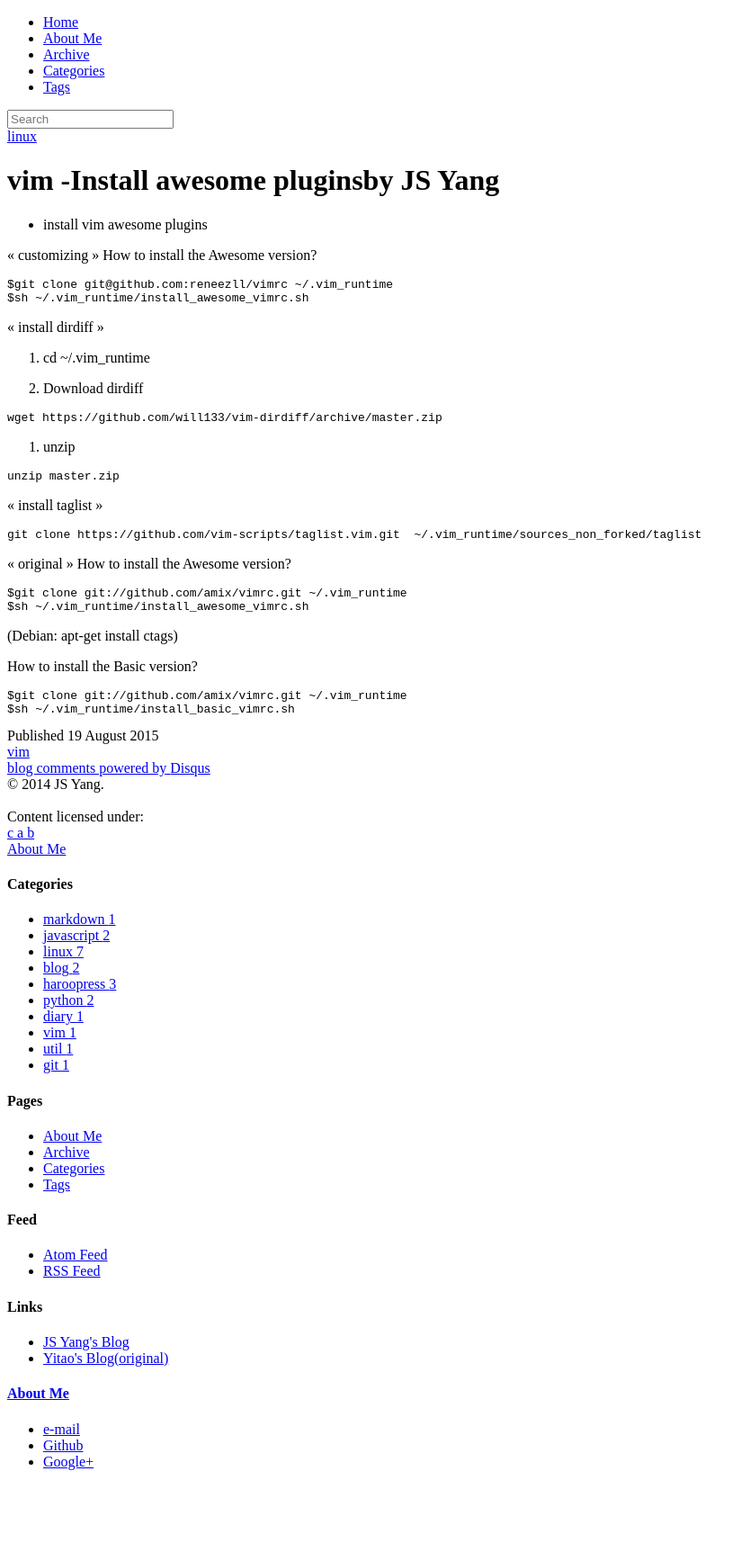
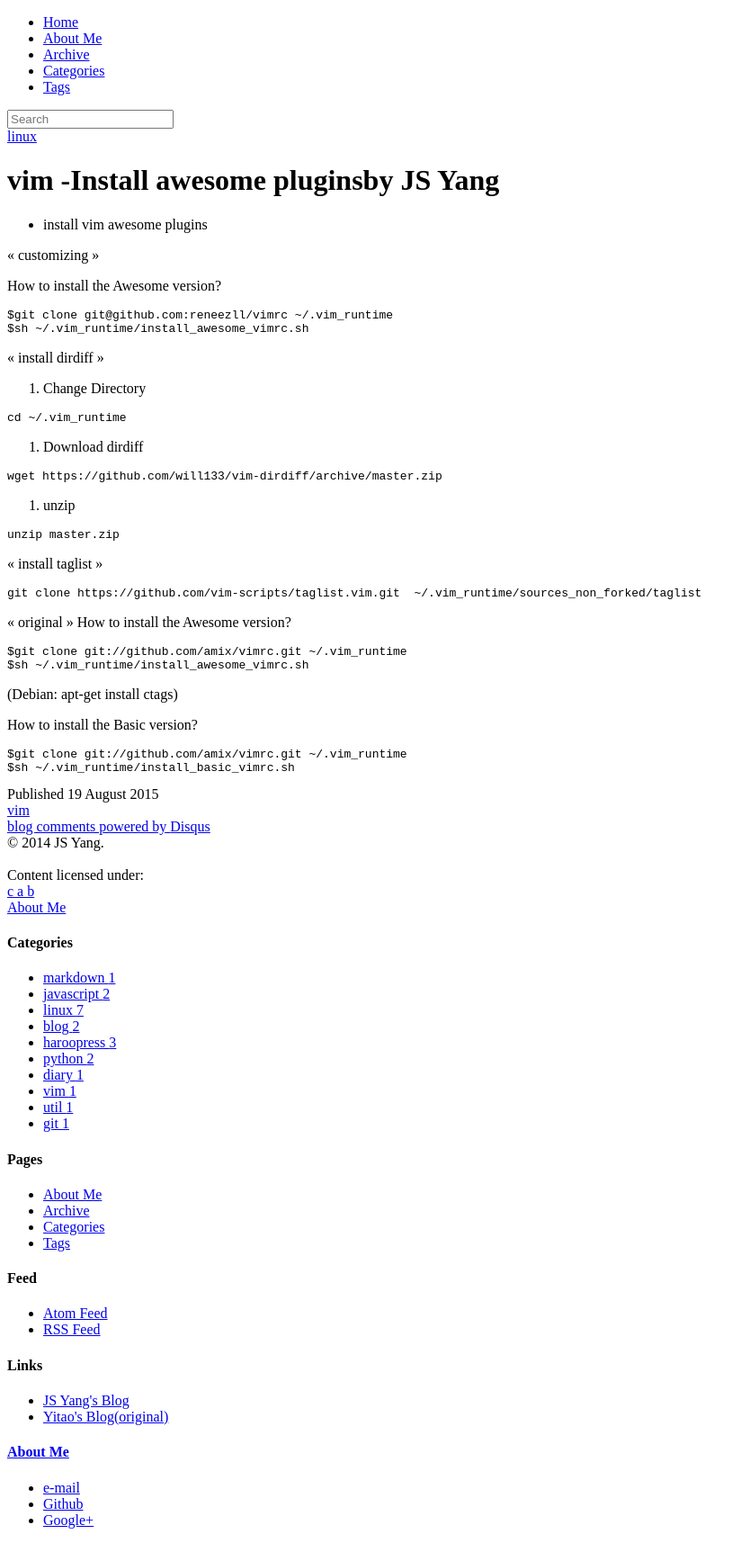
Before and after one commit to reneezll/reneezll.github.io, a Jekyll site: the page built from _posts/2015-08-19-vimplugin.md, in a window 1280 px wide. Shown: the whole page at 90% size, without its empty margins (0-834 px from the left). Built offline with Jekyll 4.4.1, drawn with Linux system fonts in a browser that asks for light colours; nearby versions of some CDN libraries; library files that are not in the unit come from our copies; comment, search, counter and statistics services are not loaded; before the commit the page ends 1650 px from its top, so only the background shows below that.

Commit message:
09-26-2015

```diff
--- a/_posts/2015-08-19-vimplugin.md
+++ b/_posts/2015-08-19-vimplugin.md
@@ -9,6 +9,7 @@ tags: [vim]
 * install vim awesome plugins
 
 << customizing >>
+
 How to install the Awesome version?
 
 ~~~~~~~~
@@ -18,7 +19,13 @@ $sh ~/.vim_runtime/install_awesome_vimrc.sh
 
 
 << install dirdiff >>
-1.  cd ~/.vim_runtime
+
+1. Change Directory
+
+~~~~~~~~
+cd ~/.vim_runtime
+~~~~~~~~
+
 
 2. Download dirdiff
 
@@ -33,6 +40,7 @@ unzip master.zip
 ~~~~~~~~
 
 << install taglist >>
+
 ~~~~~~~~
 git clone https://github.com/vim-scripts/taglist.vim.git  ~/.vim_runtime/sources_non_forked/taglist
 ~~~~~~~~
@@ -49,7 +57,6 @@ $sh ~/.vim_runtime/install_awesome_vimrc.sh
 
 How to install the Basic version?
 
-
 ~~~~~~~~
 $git clone git://github.com/amix/vimrc.git ~/.vim_runtime
 $sh ~/.vim_runtime/install_basic_vimrc.sh
```
